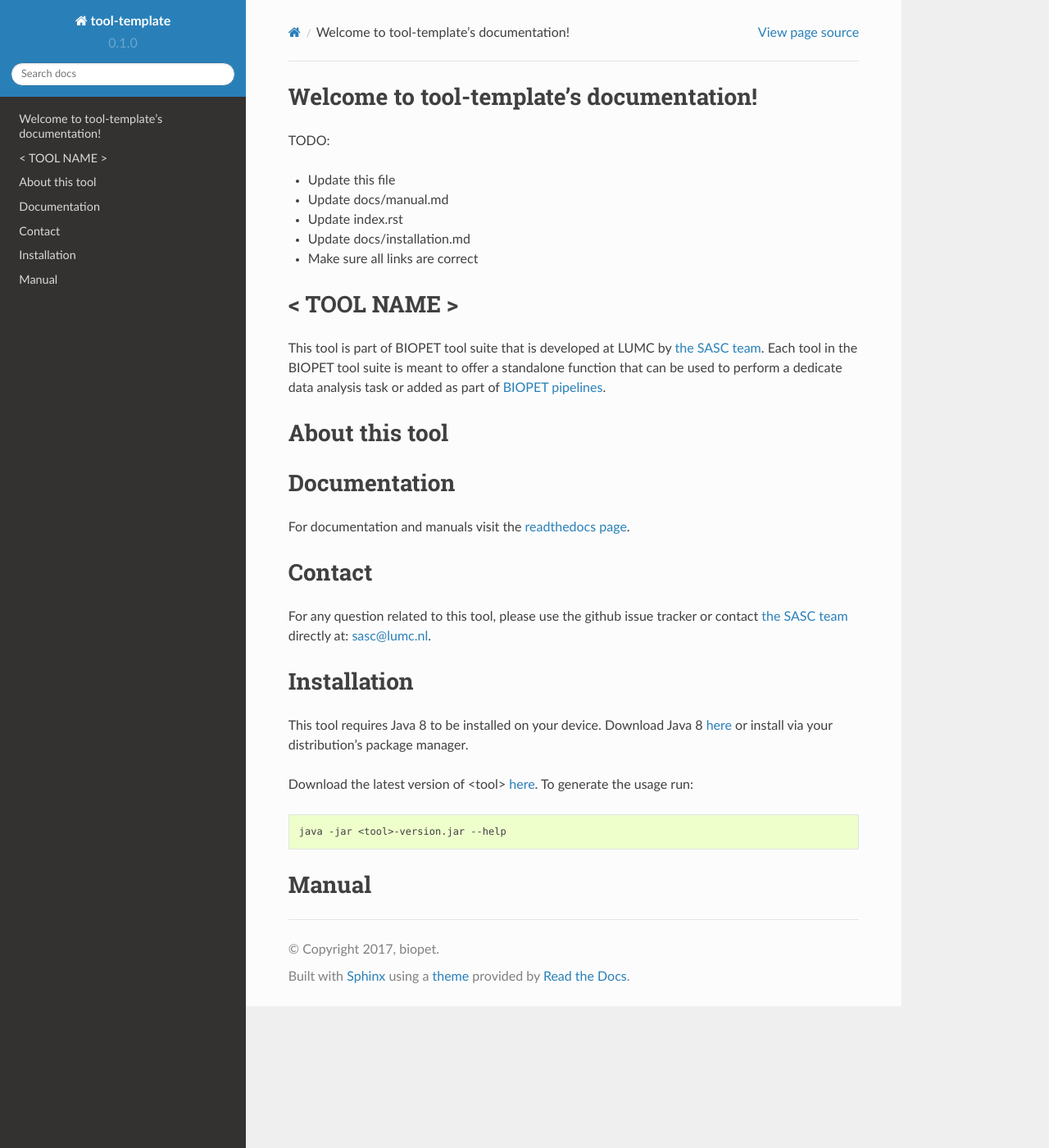
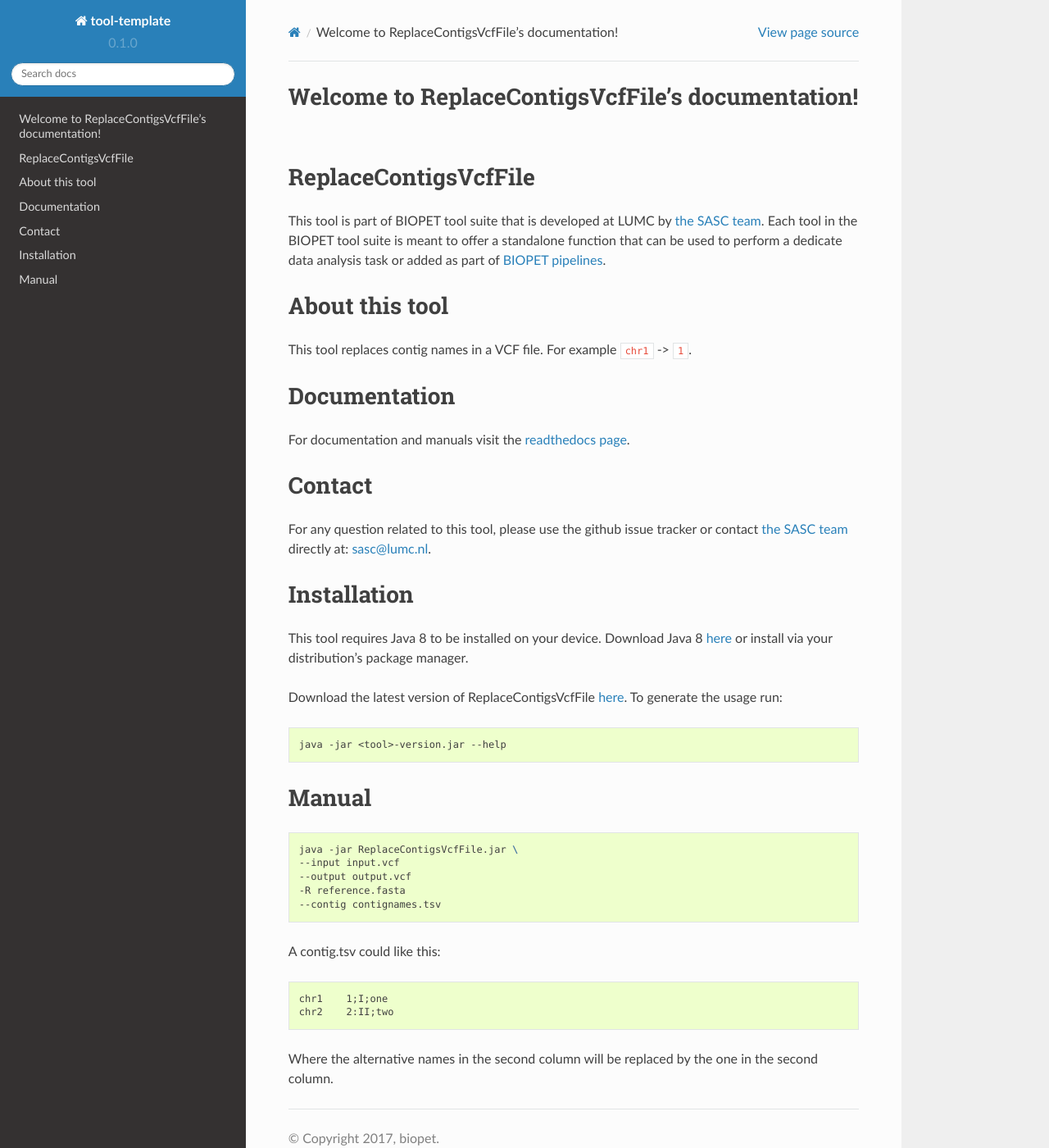
Before and after one commit to biopet/replacecontigsvcffile, a Sphinx documentation site: the page built from docs/index.rst, in a window 1280 px wide and 1400 px high. Shown: the whole window at 82% size. Built offline with Sphinx 7.4.7 and the Read the Docs theme 2.0.0, drawn with Linux system fonts in a browser that asks for light colours.

Commit message:
documentation

````diff
--- a/README.md
+++ b/README.md
@@ -1,20 +1,13 @@
-TODO:
-- Update this file
-- Update docs/manual.md
-- Update index.rst
-- Update docs/installation.md
-- Make sure all links are correct
-
-#  < TOOL NAME >
+#  ReplaceContigsVcfFile
 This tool is part of BIOPET tool suite that is developed at LUMC by [the SASC team](http://sasc.lumc.nl/).
 Each tool in the BIOPET tool suite is meant to offer a standalone function that can be used to perform a
 dedicate data analysis task or added as part of [BIOPET pipelines](http://biopet-docs.readthedocs.io/en/latest/).
 
 #  About this tool
-<Description of a tool>
+This tool replaces contig names in a VCF file. For example `chr1` -> `1`.
 
 #  Documentation
-For documentation and manuals visit the [readthedocs page](http://biopet-toolName.readthedocs.io/en/latest/).
+For documentation and manuals visit the [readthedocs page](http://biopet-ReplaceContigsVcfFile.readthedocs.io/en/latest/).
 
 
 #  Contact
--- a/docs/INSTALLATION.md
+++ b/docs/INSTALLATION.md
@@ -3,7 +3,7 @@ This tool requires Java 8 to be installed on your device. Download Java 8
 [here](http://www.oracle.com/technetwork/java/javase/downloads/jre8-downloads-2133155.html)
 or install via your distribution's package manager.
 
-Download the latest version of <tool> [here](https://github.com/biopet/INSERTTOOLNAMEHERE/releases/).
+Download the latest version of ReplaceContigsVcfFile [here](https://github.com/biopet/ReplaceContigsVcfFile/releases/).
 To generate the usage run:
 ```bash
 java -jar <tool>-version.jar --help
--- a/docs/MANUAL.md
+++ b/docs/MANUAL.md
@@ -1,3 +1,16 @@
 # Manual
 
-<Elaborate usage description>
+```bash
+java -jar ReplaceContigsVcfFile.jar \
+--input input.vcf
+--output output.vcf
+-R reference.fasta
+--contig contignames.tsv
+```
+
+A contig.tsv could like this:
+```tsv
+chr1    1;I;one
+chr2    2:II;two
+```
+Where the alternative names in the second column will be replaced by the one in the second column.
--- a/docs/index.rst
+++ b/docs/index.rst
@@ -3,7 +3,7 @@
    You can adapt this file completely to your liking, but it should at least
    contain the root `toctree` directive.
 
-Welcome to tool-template's documentation!
+Welcome to ReplaceContigsVcfFile's documentation!
 =========================================
 
 .. mdinclude:: ../README.md
````
